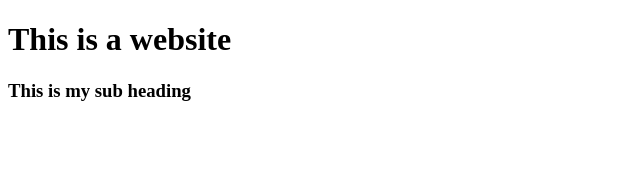
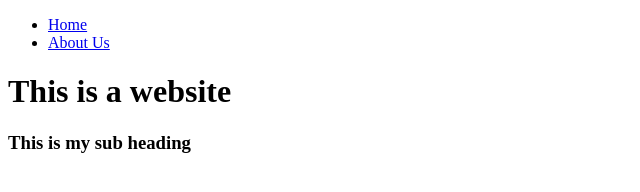
Before and after one commit to evilcherry1114/my-website, a plain HTML site: page index.html in a window 1280 px wide. Shown: the whole page, without its empty margins (0-640 px from the left). Drawn offline with Linux system fonts and the light colour scheme.

Commit message:
Add Navigation

```diff
--- a/index.html
+++ b/index.html
@@ -5,6 +5,14 @@
 	<title>Document</title>
 </head>
 <body>
+	<header>
+		<nav>
+			<ul>
+				<li><a href="/">Home</a></li>
+				<li><a href="/about_us/">About Us</a></li>
+			</ul>
+		</nav>
+	</header>
 	<h1>This is a website</h1>
 	<h3>This is my sub heading</h3>
 </body>
```
